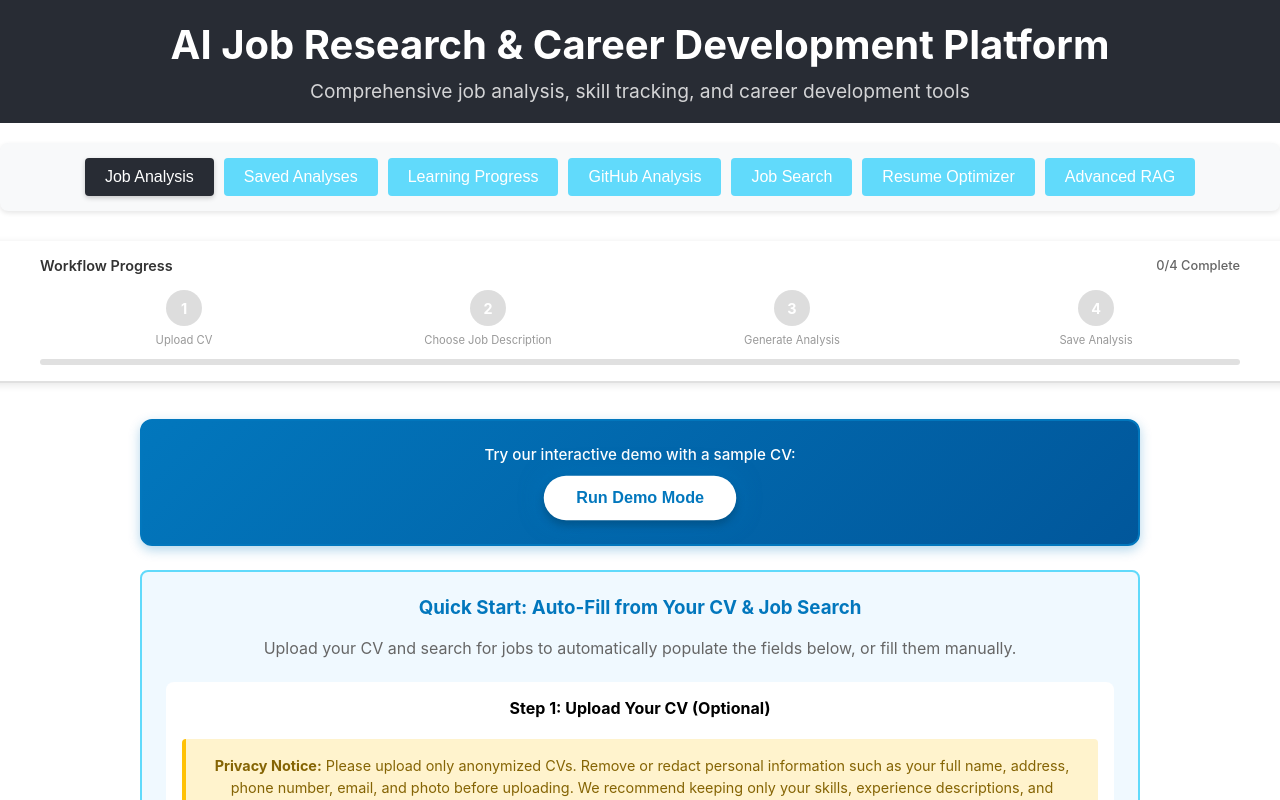
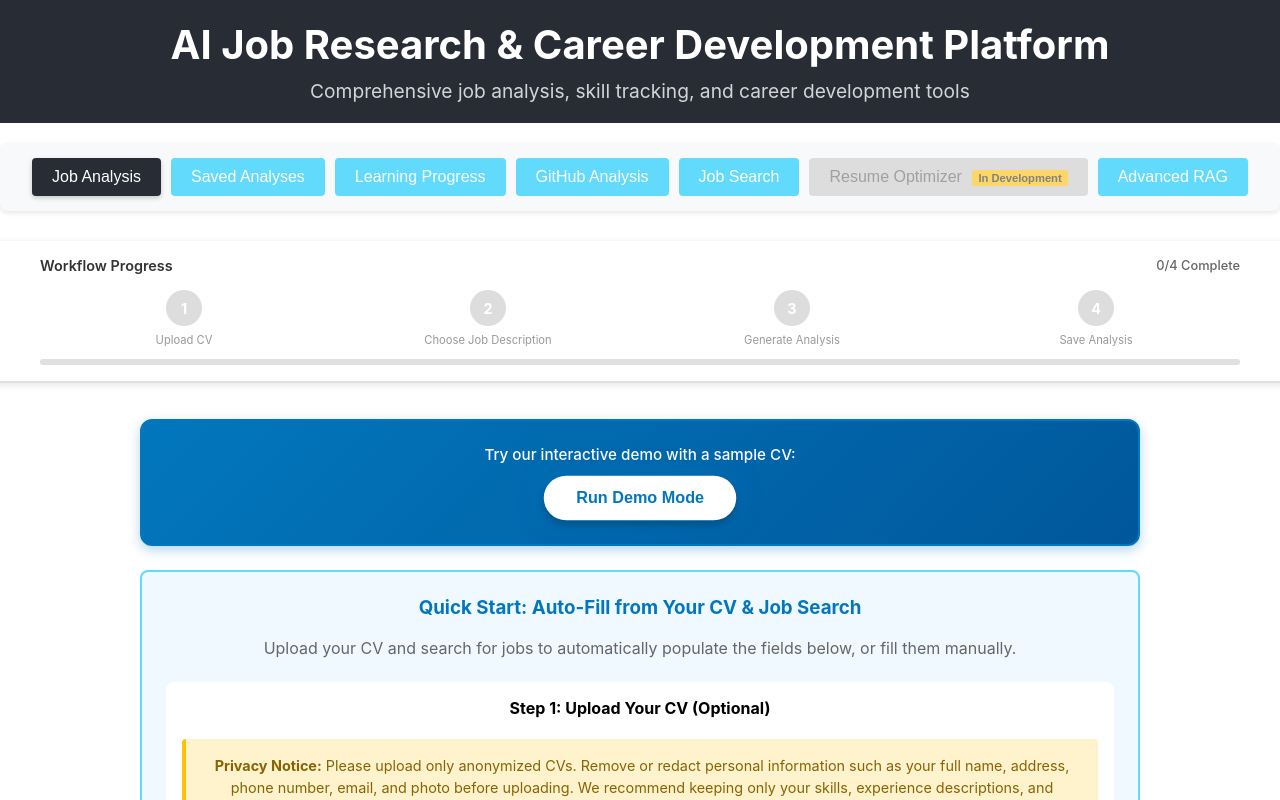
Before and after one commit to Piotr2295/ai-job-research, a React (Create React App) app in the folder frontend/: page / in a window 1280 px wide. Shown: the top 800 px of the page. Built offline with nearby package versions, Linux system fonts and the light colour scheme.

Commit message:
F10: gray out resume optimizer

```diff
--- a/frontend/src/App.css
+++ b/frontend/src/App.css
@@ -54,6 +54,52 @@
 .nav-btn.active {
   background-color: #282c34;
   box-shadow: 0 2px 5px rgba(0, 0, 0, 0.2);
+}
+
+/* Disabled tab styling */
+.nav-btn.disabled-tab {
+  background-color: #ccc;
+  color: #666;
+  cursor: not-allowed;
+  opacity: 0.6;
+  position: relative;
+}
+
+.nav-btn.disabled-tab:hover {
+  background-color: #ccc;
+}
+
+.dev-badge {
+  display: inline-block;
+  background-color: #ffc107;
+  color: #333;
+  font-size: 0.7rem;
+  padding: 2px 6px;
+  border-radius: 3px;
+  margin-left: 6px;
+  font-weight: 600;
+}
+
+/* Development notice banner */
+.development-notice {
+  background: linear-gradient(135deg, #667eea 0%, #764ba2 100%);
+  color: white;
+  padding: 20px;
+  border-radius: 8px;
+  margin-bottom: 20px;
+  text-align: center;
+  box-shadow: 0 4px 6px rgba(0, 0, 0, 0.1);
+}
+
+.development-notice h3 {
+  margin: 0 0 10px 0;
+  font-size: 1.5rem;
+}
+
+.development-notice p {
+  margin: 0;
+  font-size: 1.1rem;
+  opacity: 0.95;
 }
 
 .container {
--- a/frontend/src/App.tsx
+++ b/frontend/src/App.tsx
@@ -848,10 +848,12 @@ function App() {
           Job Search
         </button>
         <button
-          className={activeTab === 'resume' ? 'nav-btn active' : 'nav-btn'}
+          className={activeTab === 'resume' ? 'nav-btn active disabled-tab' : 'nav-btn disabled-tab'}
           onClick={() => setActiveTab('resume')}
+          disabled
+          title="Feature in Development"
         >
-          Resume Optimizer
+          Resume Optimizer <span className="dev-badge">In Development</span>
         </button>
         <button
           className={activeTab === 'rag' ? 'nav-btn active' : 'nav-btn'}
@@ -2000,6 +2002,10 @@ function App() {
         {activeTab === 'resume' && (
           <>
             <div className="resume-optimizer">
+              <div className="development-notice">
+                <h3>Feature in Development</h3>
+                <p>The Resume Optimizer is currently being enhanced with production-grade features. Check back soon!</p>
+              </div>
               <h2>Resume Optimizer</h2>
 
             <div className="resume-section">
```
